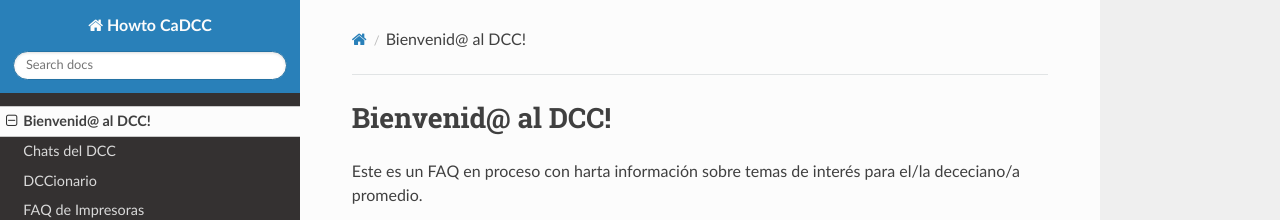
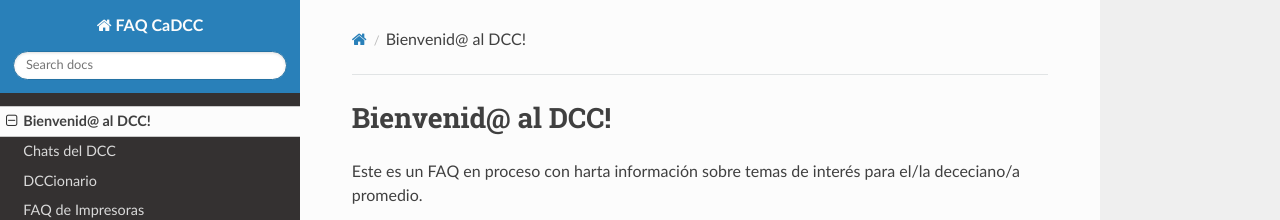
Before and after one commit to cadcc/howto, an MkDocs documentation site: the page built from docs/index.md, in a window 1280 px wide. Shown: the top 220 px of the page. Built offline with MkDocs 1.6.1, drawn with Linux system fonts in a browser that asks for light colours; nearby versions of some CDN libraries.

Commit message:
corrección nombre

```diff
--- a/mkdocs.yml
+++ b/mkdocs.yml
@@ -1,2 +1,2 @@
-site_name: Howto CaDCC
+site_name: FAQ CaDCC
 theme: readthedocs
```
